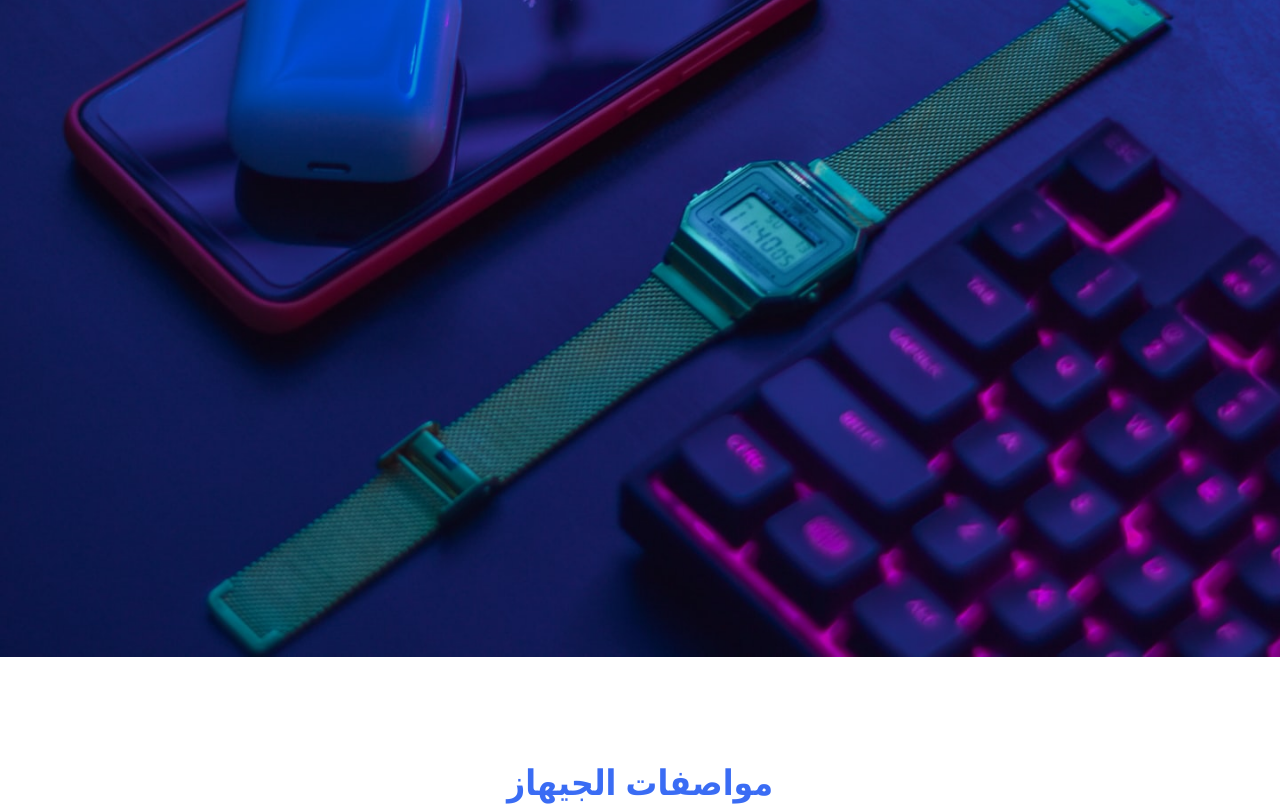
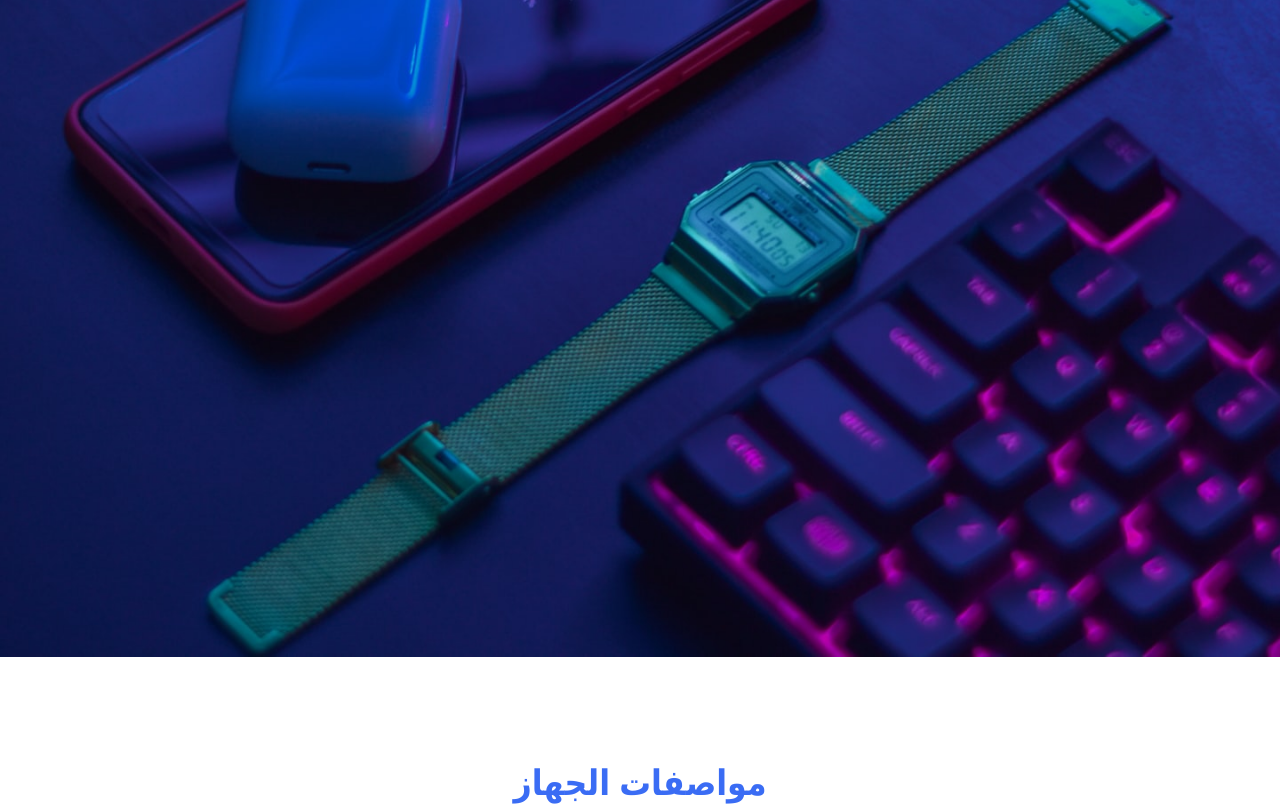
Before and after one commit to m-wasim-alwisi/mobile, a plain HTML site: page index.html in a window 1280 px wide. Shown: the part 143-952 px from the top of the page. Drawn offline with Linux system fonts and the light colour scheme.

Commit message:
Add files via upload

```diff
--- a/index.html
+++ b/index.html
@@ -57,7 +57,7 @@
 	</div>
 
 		<section class="cards noselect" id="services">
-			<h2 class="title">مواصفات الجيهاز</h2>
+			<h2 class="title">مواصفات الجهاز</h2>
 			<div class="content">
 				<!-- card1 -->
 				<div class="card">
```
